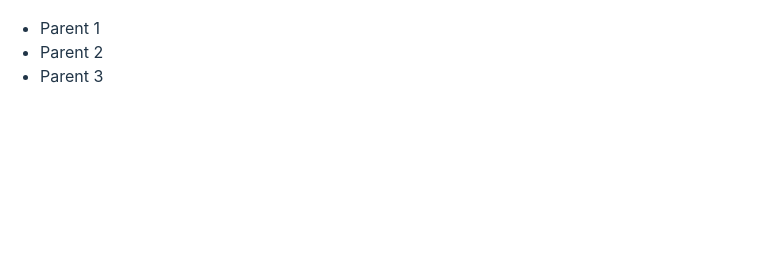
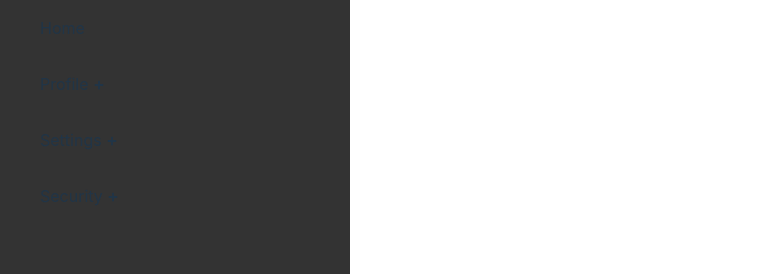
Before and after one commit to mynamebilalkhan/25-react-projects, a React (Vite) app: page / in a window 1280 px wide. Shown: the top 274 px of the page, without its empty margins (0-757 px from the left). Built offline with nearby package versions, Linux system fonts and the light colour scheme; no server answers; the HTML template or start-up script is replaced by a standard one.

Commit message:
TreeView

```diff
--- a/src/components/treeView/MenuItem.js
+++ b/src/components/treeView/MenuItem.js
@@ -1,5 +1,38 @@
+import "./TreeView.css";
+import { useState } from "react";
+import MenuList from "./MenuList";
+import { FaMinus, FaPlus } from "react-icons/fa";
+
 const MenuItem = ({ item }) => {
-  return <li>{item.title}</li>;
+  const [displayCurrentChild, setDisplayCurrentChild] = useState({});
+
+  const handleToggleChild = (currentLabel) => {
+    setDisplayCurrentChild({
+      ...displayCurrentChild,
+      [currentLabel]: !displayCurrentChild[currentLabel],
+    });
+  };
+
+  return (
+    <li>
+      <div className="menu-item">
+        <p>
+          {item.label}
+          {item && item.children && item.children.length ? (
+            <span onClick={() => handleToggleChild(item.label)}>
+              {displayCurrentChild[item.label] ? <FaMinus /> : <FaPlus />}
+            </span>
+          ) : null}
+        </p>
+        {item &&
+        item.children &&
+        item.children.length > 0 &&
+        displayCurrentChild[item.label] ? (
+          <MenuList list={item.children} />
+        ) : null}
+      </div>
+    </li>
+  );
 };
 
 export default MenuItem;
--- a/src/components/treeView/MenuList.js
+++ b/src/components/treeView/MenuList.js
@@ -1,4 +1,5 @@
 import MenuItem from "./MenuItem";
+import "./TreeView.css";
 
 const MenuList = ({ list = [] }) => {
   return (
--- a/src/components/treeView/TreeView.css
+++ b/src/components/treeView/TreeView.css
@@ -0,0 +1,25 @@
+.tree-view-container{
+     min-height: 100vh;
+     width: 350px;
+     background-color: #333;
+}
+
+.menuList-container{
+     margin: 0;
+     list-style: none;
+}
+
+.menu-item{
+     display: flex;
+     flex-direction: column;
+     cursor: pointer;
+}
+
+.menu-item p{
+     width: 100%;
+}
+
+.menu-item p span{
+     margin: 0 5px;
+     font-size: 10px;
+}
--- a/src/components/treeView/TreeView.js
+++ b/src/components/treeView/TreeView.js
@@ -4,7 +4,11 @@ import { treeViewData } from "./data";
 
 const TreeView = () => {
   //   console.log("Tree View Data: ", treeViewData);
-  return <MenuList list={treeViewData} />;
+  return (
+    <div className="tree-view-container">
+      <MenuList list={treeViewData} />
+    </div>
+  );
 };
 
 export default TreeView;
--- a/src/components/treeView/data.js
+++ b/src/components/treeView/data.js
@@ -1,57 +1,46 @@
 export const treeViewData = [
   {
-    id: 1,
-    title: "Parent 1",
+    label: "Home",
+    to: "/",
+  },
+  {
+    label: "Profile",
+    to: "/profile",
     children: [
       {
-        id: 2,
-        title: "Child 1.1",
+        label: "Details",
+        to: "/details",
         children: [
           {
-            id: 3,
-            title: "Sub-Child 1.1.1",
-            children: [],
-          },
-          {
-            id: 4,
-            title: "Sub-Child 1.1.2",
-            children: [],
-          },
-        ],
-      },
-      {
-        id: 5,
-        title: "Child 1.2",
-        children: [
-          {
-            id: 6,
-            title: "Sub-Child 1.2.1",
-            children: [],
+            label: "Location",
+            to: "/location",
           },
         ],
       },
     ],
   },
   {
-    id: 7,
-    title: "Parent 2",
+    label: "Settings",
+    to: "/settings",
     children: [
       {
-        id: 8,
-        title: "Child 2.1",
-        children: [
-          {
-            id: 9,
-            title: "Sub-Child 2.1.1",
-            children: [],
-          },
-        ],
+        label: "Account",
+        to: "/account",
       },
     ],
   },
   {
-    id: 10,
-    title: "Parent 3",
-    children: [],
+    label: "Security",
+    to: "/security",
+    children: [
+      {
+        label: "Login",
+        to: "/login",
+      },
+      {
+        label: "Register",
+        to: "/register",
+      },
+    ],
   },
 ];
```
